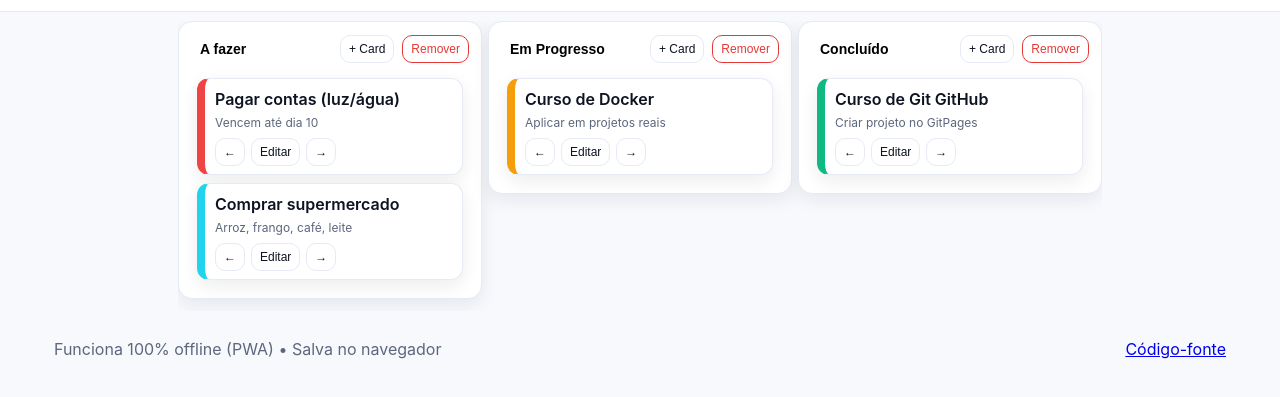
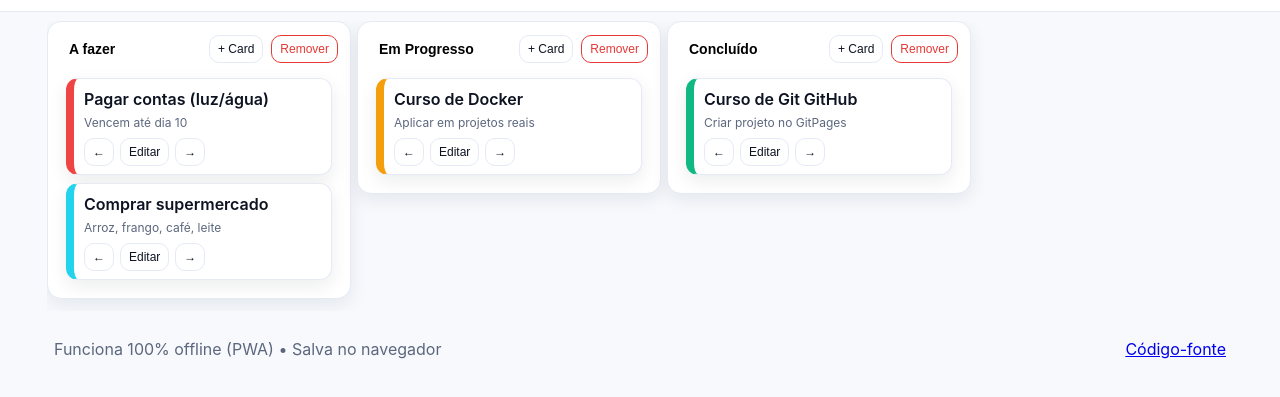
Before and after one commit to viniciuslopes-dev/kanban_offiline, a plain HTML site: page index.html in a window 1280 px wide. Shown: the part 55-452 px from the top of the page. Drawn offline with Linux system fonts and the light colour scheme.

Commit message:
Ajuste largura celular v4

```diff
--- a/assets/styles.css
+++ b/assets/styles.css
@@ -116,3 +116,11 @@ dialog::backdrop { background: rgba(0,0,0,.35); }
   margin-inline: auto;            /* centraliza quando sobrar espaço */
   justify-content: center;        /* distribui o espaço restante nas laterais */
 }
+
+/* reset da centralização para não travar o início do scroll */
+.container { display: block; }
+.board {
+  width: auto;              /* volta ao fluxo normal */
+  margin-inline: 0;         /* sem margem automática */
+  justify-content: start;   /* colunas começam do lado esquerdo */
+}
--- a/sw.js
+++ b/sw.js
@@ -1,5 +1,5 @@
 // Service Worker para PWA offline
-const CACHE = 'kanban-offline-v5';
+const CACHE = 'kanban-offline-v6';
 const ASSETS = [
   './',
   './index.html',
```
